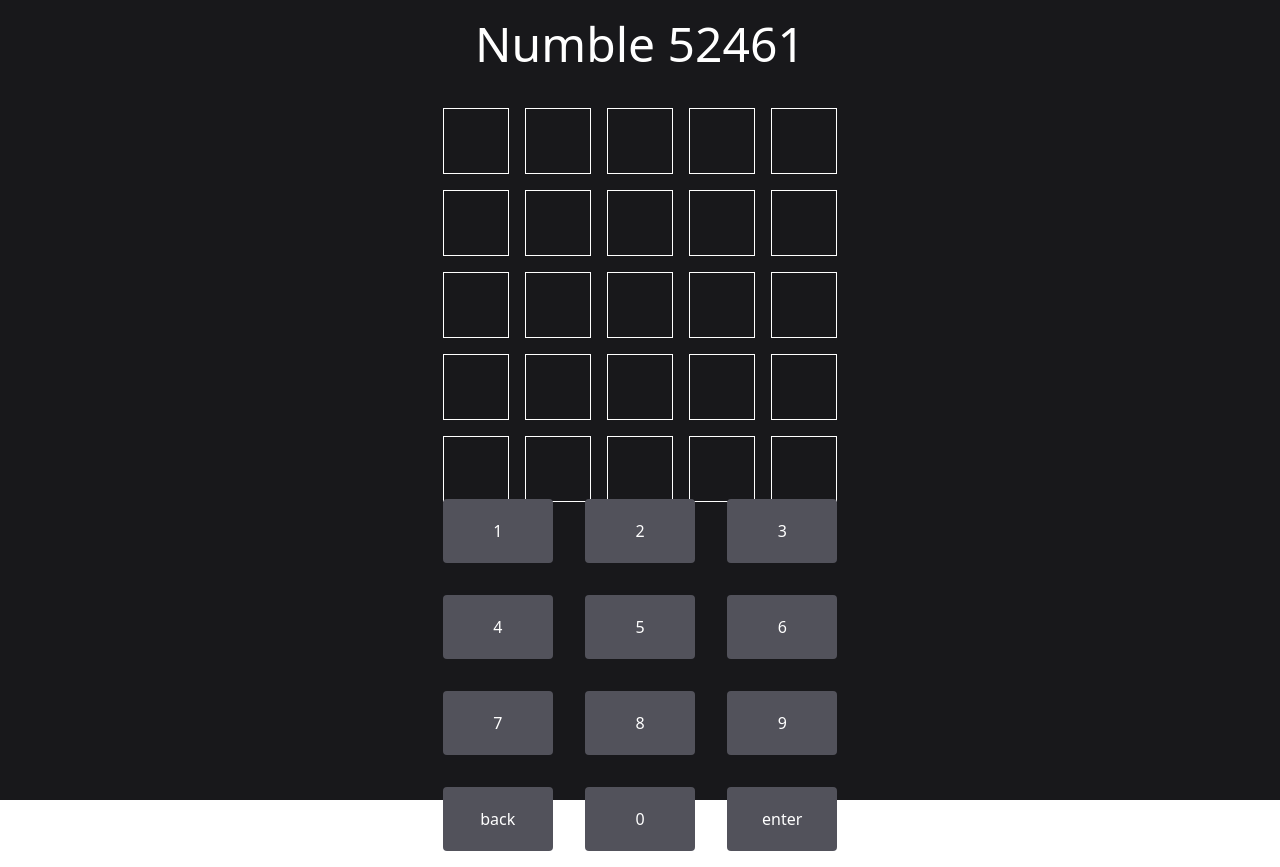
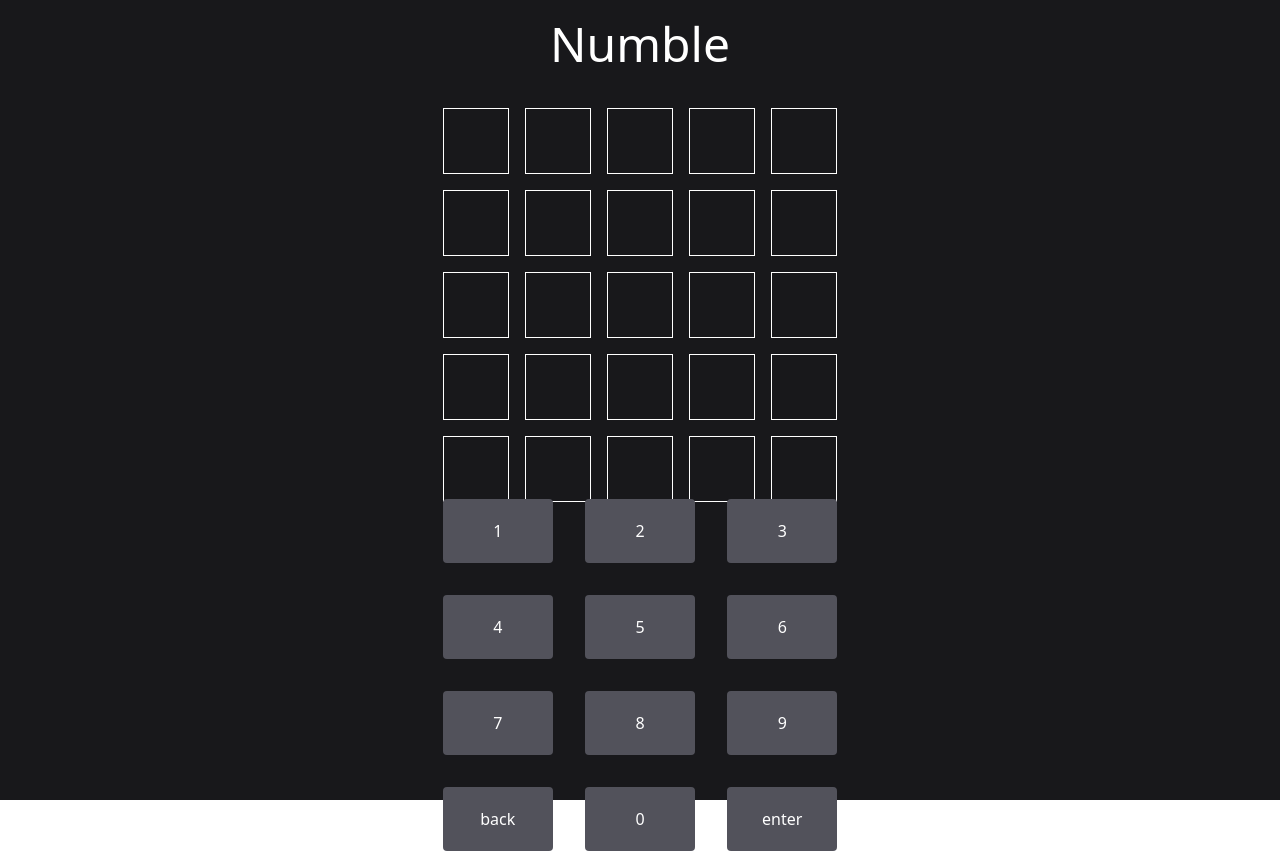
Before and after one commit to ryand67/numble, a Next.js app: page / in a window 1280 px wide. Built offline with nearby package versions, Linux system fonts and the light colour scheme.

Commit message:
remove answer from title

```diff
--- a/pages/index.tsx
+++ b/pages/index.tsx
@@ -67,9 +67,7 @@ const Home: NextPage = () => {
 				<div
 					className={`${theme.bgColor} flex flex-col justify-items-center items-center w-full h-screen`}
 				>
-					<h1 className={`${theme.fontColor} text-5xl pt-5`}>
-						Numble {secretNumber}
-					</h1>
+					<h1 className={`${theme.fontColor} text-5xl pt-5`}>Numble</h1>
 					<div className={`flex flex-col my-8`}>
 						{Array.from(Array(5).keys()).map((n: number): JSX.Element => {
 							return (
```
